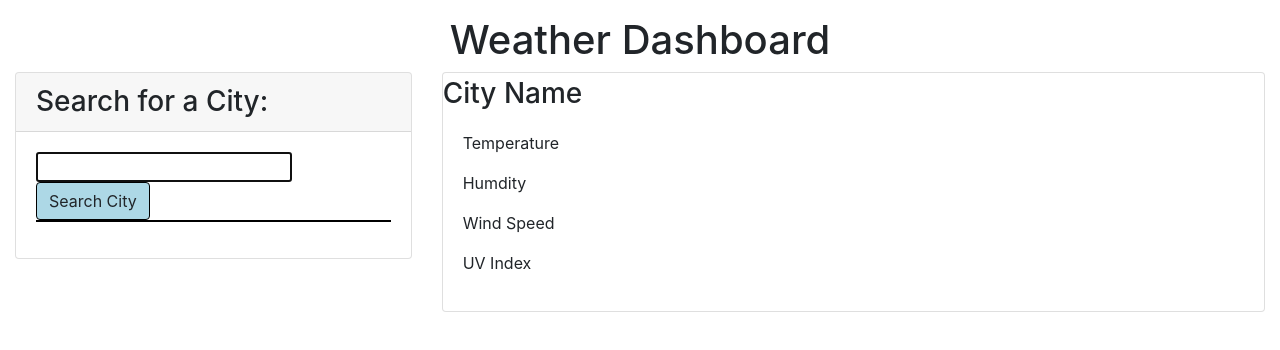
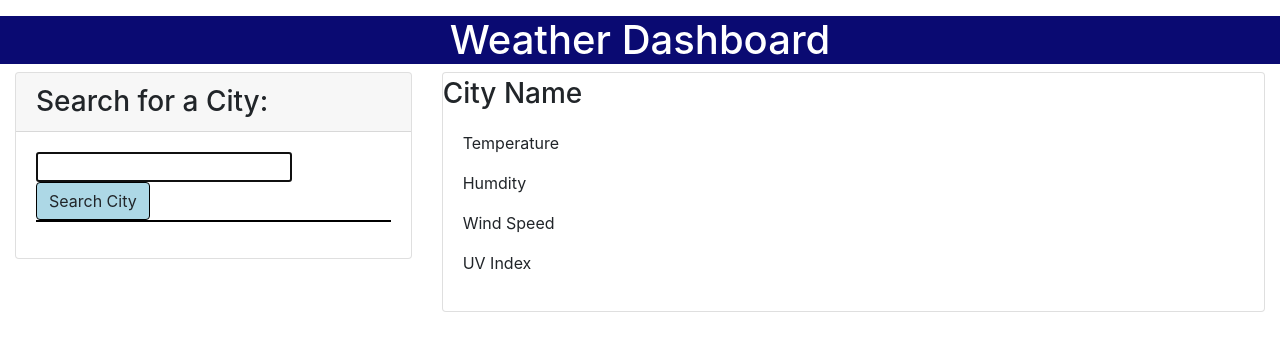
Before and after one commit to SergieoL/Weather-Dashboard, a plain HTML site: page index.html in a window 1280 px wide. Drawn offline with nearby package versions, Linux system fonts and the light colour scheme.

Commit message:
Added styling

```diff
--- a/assets/css/style.css
+++ b/assets/css/style.css
@@ -28,3 +28,8 @@
     background-color: lightgrey;
     border: 1px solid black;
 }
+
+.hero {
+    color: white;
+    background-color: rgb(10, 10, 114);
+}
```
